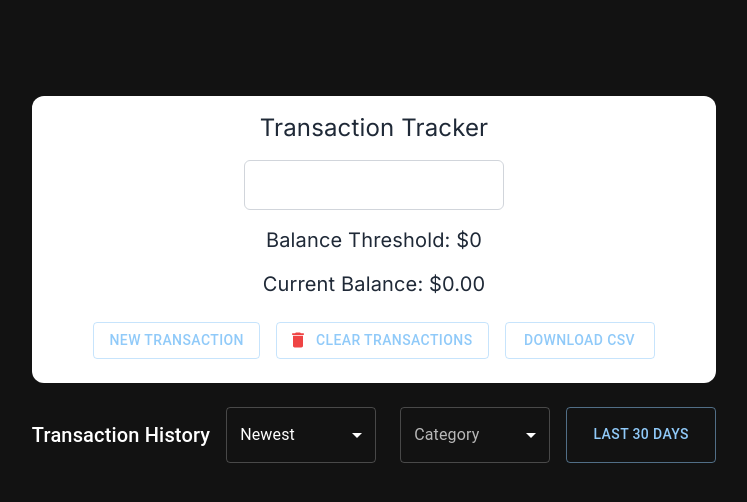
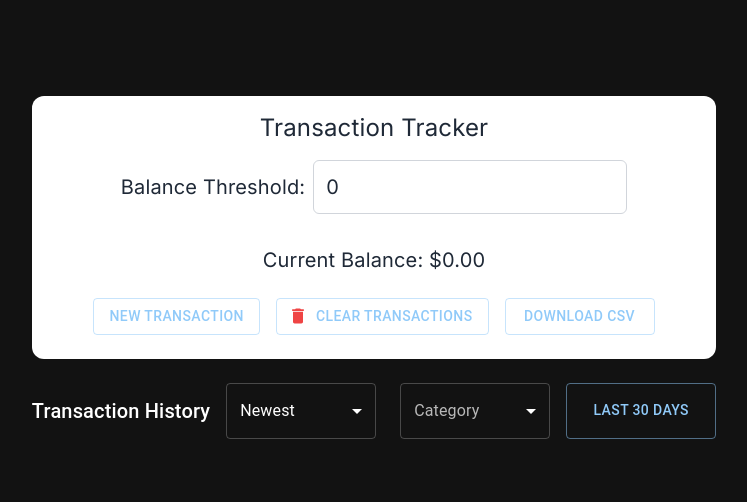
Before and after one commit to NabilKhattab37/Spending-Tracker, a Next.js app: page / in a window 1280 px wide. Shown: the top 502 px of the page, without its empty margins (266-1013 px from the left). Built offline with nearby package versions, Linux system fonts and the light colour scheme.

Commit message:
improvements

```diff
--- a/src/app/components/Ttracker.js
+++ b/src/app/components/Ttracker.js
@@ -396,22 +396,22 @@ function Ttracker() {
             <div className="bg-white dark:bg-gray-800 h-auto p-4 rounded-xl justify-center text-center">
                 {showAlert && (
                     <div className="bg-red-100 border border-red-400 text-red-700 px-4 py-3 rounded relative mb-4">
-                        <strong className="font-bold">Alert!</strong>
+                        <strong className="font-bold">Alert! </strong>
                         <span className="block sm:inline">Your balance has fallen below the threshold.</span>
                     </div>
                 )}
                 <h1 className="text-2xl mb-4 text-gray-800 dark:text-white">Transaction Tracker</h1>
-                <input
+                <h2
+                    className={`text-xl mb-4 ${currentBudget < parseFloat(balanceThreshold) ? 'text-red-500' : 'text-gray-800'} dark:text-white`}
+                >
+                    Balance Threshold:
+                    <input
                     type="number"
                     value={balanceThreshold}
                     onChange={(e) => setBalanceThreshold(parseInt(e.target.value))}
-                    className="border border-gray-300 dark:bg-gray-700 dark:border-gray-600 focus:outline-none focus:ring-2 focus:ring-blue-500 focus:border-blue-500 rounded-md p-3 mb-4"
+                    className="border ms-2 w-auto border-gray-300 dark:bg-gray-700 dark:border-gray-600 focus:outline-none focus:ring-2 focus:ring-blue-500 focus:border-blue-500 rounded-md p-3 mb-4"
                     placeholder="Enter balance threshold"
                 />
-                <h2
-                    className={`text-xl mb-4 ${currentBudget < parseFloat(balanceThreshold) ? 'text-red-500' : 'text-gray-800'} dark:text-white`}
-                >
-                    Balance Threshold: ${balanceThreshold}
                 </h2>
                 <h2 className="text-xl mb-4 text-gray-800 dark:text-white">Current Balance: ${currentBudget}</h2>
                 <form onSubmit={handleBudgetSubmit} className="justify-center items-center flex">
```
